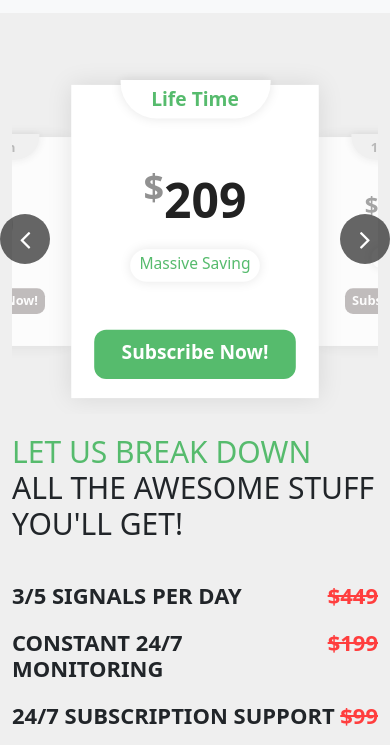
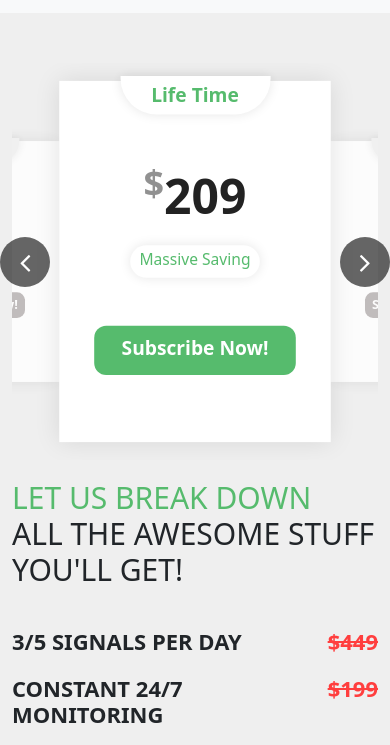
Before and after one commit to mhsajjadhossain/directSalePage, a plain HTML site: page index.html in a window 390 px wide. Shown: the part 67-812 px from the top of the page. Drawn offline with nearby package versions, Linux system fonts and the light colour scheme; some packages are replaced by stand-ins of ours; a script that the page names is missing.

Commit message:
slider Mode Done without cs2s

```diff
--- a/assets/css/responsive.css
+++ b/assets/css/responsive.css
@@ -265,7 +265,7 @@
     min-height: 161px;
   }
   .single_slide {
-    min-height: 261px;
+    min-height: 301px;
   }
   .button_wrapper button {
     width: 50px;
@@ -279,7 +279,7 @@
     padding-bottom: 0px !important;
     /* padding-left: 80px !important; */
     /* padding-right: 80px !important; */
-    max-height: 351px !important;
+    max-height: 417px !important;
   }
   .single_content_slide {
     margin-top: 20px;
--- a/assets/js/app.js
+++ b/assets/js/app.js
@@ -58,7 +58,7 @@ function mainSlider() {
     responsive: [
       { breakpoint: 576, settings: {
         slidesToShow: 1,
-        centerPadding:'80px'
+        centerPadding:'70px'
 
        } }
   ]
```
